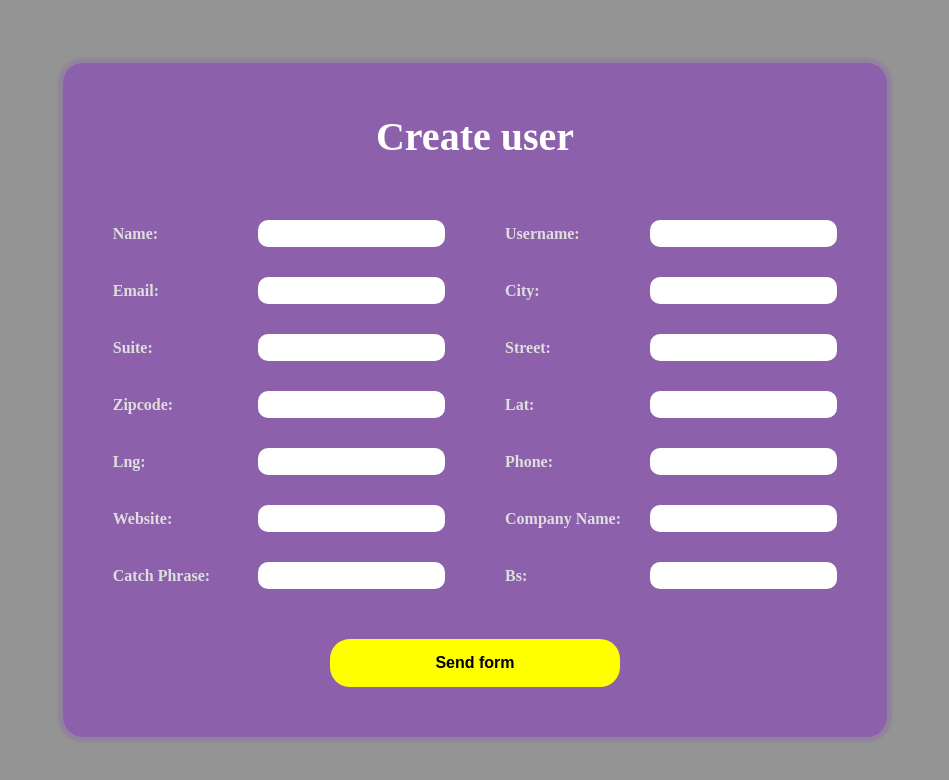
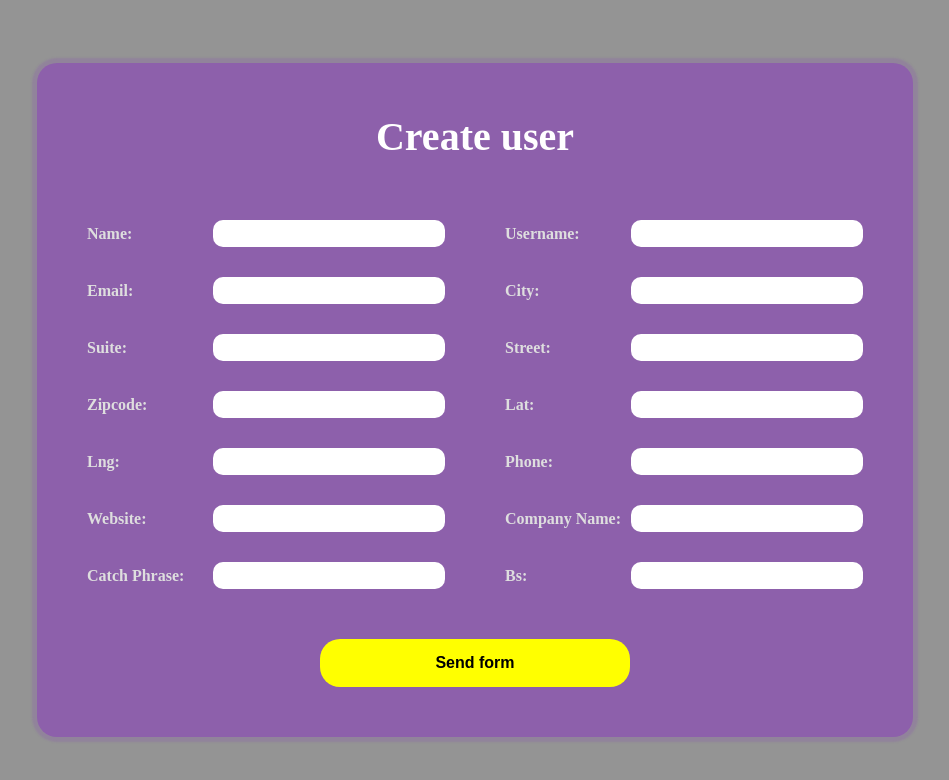
Before and after one commit to Maverik2912/Learn-React, a React (Create React App) app: page / in a window 1280 px wide. Shown: the top 780 px of the page, without its empty margins (165-1114 px from the left). Built offline with nearby package versions, Linux system fonts and the light colour scheme.

Commit message:
complete hw_4.1

```diff
--- a/src/components/Form/Form.module.css
+++ b/src/components/Form/Form.module.css
@@ -30,9 +30,9 @@
 }
 p {
     display: grid;
-    grid-template-columns:  1.5fr 2fr;
+    grid-template-columns:  1fr 2fr;
     align-items: center;
-    gap: 5px;
+    gap: 10px;
 }
 label{
     color: #dedede;
```
